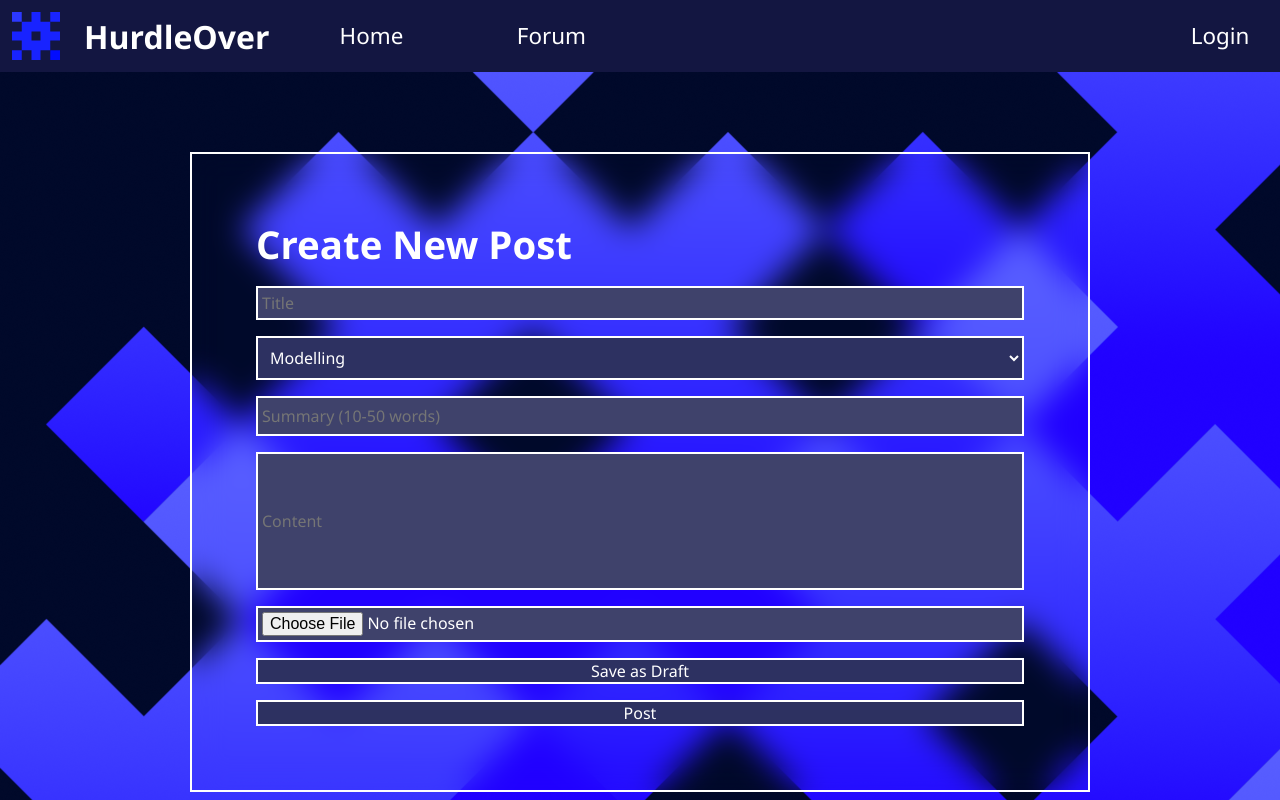
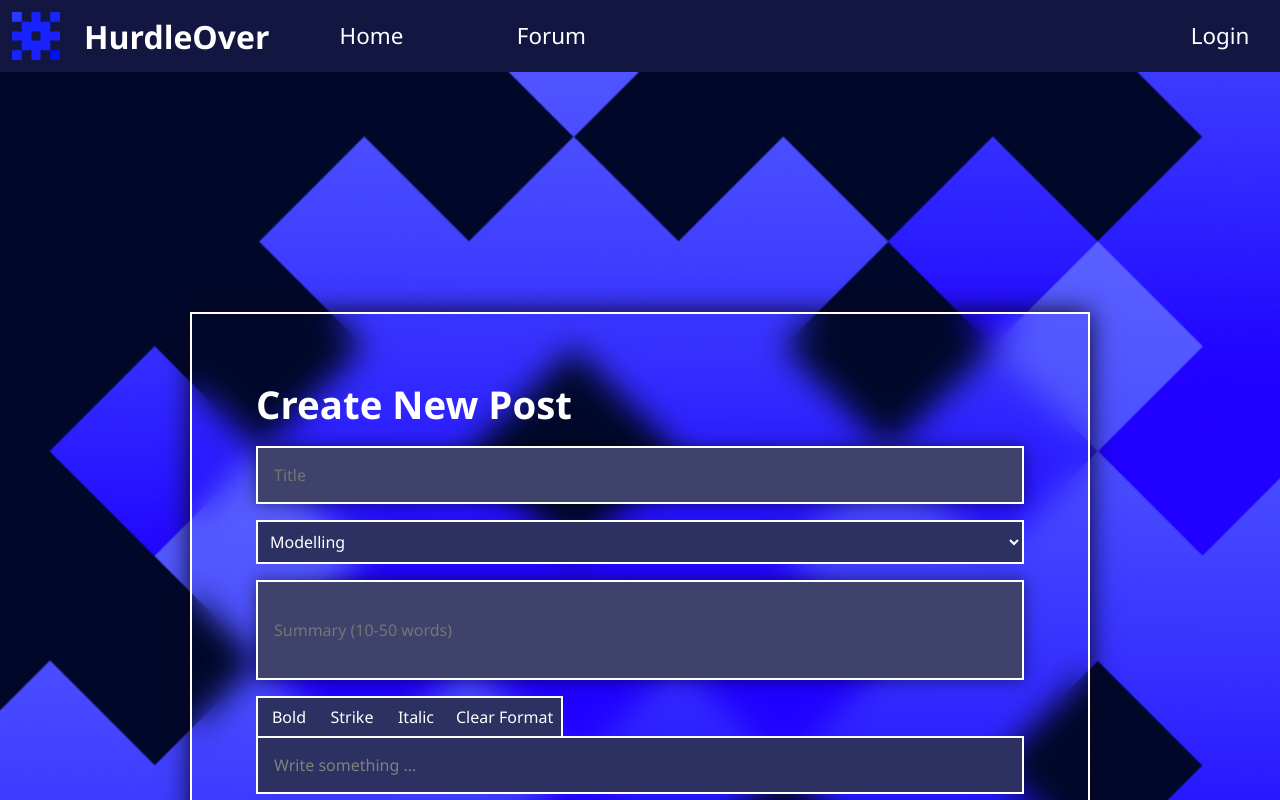
Before and after one commit to undefinedpatient/hurdleOver, a React (Vite) app in the folder frontend/: page /createpost in a window 1280 px wide. Shown: the top 800 px of the page. Built offline with nearby package versions, Linux system fonts and the light colour scheme; no server answers.

Commit message:
Add Tiptap editor

```diff
--- a/frontend/package.json
+++ b/frontend/package.json
@@ -10,6 +10,11 @@
     "preview": "vite preview"
   },
   "dependencies": {
+    "@tiptap/cli": "^1.1.12",
+    "@tiptap/core": "^2.12.0",
+    "@tiptap/extension-placeholder": "^2.12.0",
+    "@tiptap/react": "^2.12.0",
+    "@tiptap/starter-kit": "^2.12.0",
     "react": "^19.1.0",
     "react-dom": "^19.1.0",
     "react-router": "^7.6.1",
--- /dev/null
+++ b/frontend/src/components/Tiptap.jsx
@@ -0,0 +1,51 @@
+// src/Tiptap.tsx
+import { useEditor, EditorContent, FloatingMenu, BubbleMenu } from '@tiptap/react';
+import Placeholder from "@tiptap/extension-placeholder";
+
+import StarterKit from "@tiptap/starter-kit";
+import "../styles/tiptap.css"
+
+export default function Tiptap(){
+    const editor = useEditor({
+    extensions: [
+            StarterKit,
+            Placeholder.configure({
+                placeholder: 'Write something …',
+            })
+        ]
+    });
+    function onBoldClick(event){
+        event.preventDefault();
+        editor.chain().focus().toggleBold().run();
+    }
+    function onItalicClick(event){
+        event.preventDefault();
+        editor.chain().focus().toggleItalic().run();
+    }
+    function onStrikeClick(event){
+        event.preventDefault();
+        editor.chain().focus().toggleStrike().run();
+    }
+    function onClearFormatClick(event){
+        event.preventDefault();
+        editor.chain().selectAll().unsetBold().unsetStrike().unsetItalic().run();
+    }
+
+
+
+
+    return (
+    <div className="editor">
+        <div className="buttonBar">
+            <button onClick={onBoldClick}>Bold</button>
+            <button onClick={onStrikeClick}>Strike</button>
+            <button onClick={onItalicClick}>Italic</button>
+            <button onClick={onClearFormatClick}>Clear Format</button>
+        </div>
+        <EditorContent editor={editor}/>
+
+    </div>
+    );
+}
+        // <FloatingMenu editor={editor}>This is the floating menu</FloatingMenu>
+        // <BubbleMenu editor={editor}>This is the bubble menu</BubbleMenu>
--- a/frontend/src/pages/CreatePostPage.jsx
+++ b/frontend/src/pages/CreatePostPage.jsx
@@ -1,8 +1,12 @@
 import Header from "./Header";
 import Footer from "./Footer";
+import Tiptap from "../components/Tiptap";
 import "../styles/createPostPage.css"
+import "../styles/tiptap.css"
 
 export default function CreatePostPage(){
+
+
     return (
         <>
             <Header/>
@@ -17,10 +21,12 @@ export default function CreatePostPage(){
                         <option value="option4">Animating</option>
                     </select>
                     <input type="text" id="summary" placeholder="Summary (10-50 words)"></input>
-                    <input type="text" id="content" placeholder="Content"></input>
+                    <Tiptap/>
                     <input type="file" accept="image/*"></input>
-                    <button type="submit">Save as Draft</button>
-                    <button type="submit">Post</button>
+                    <span className="buttonContainer">
+                        <button type="submit">Save as Draft</button>
+                        <button type="submit">Post</button>
+                    </span>
                 </form>
             </main>
             <Footer/>
--- a/frontend/src/pages/RegisterPage.jsx
+++ b/frontend/src/pages/RegisterPage.jsx
@@ -1,7 +1,9 @@
+import { useState } from "react";
+import { Link } from "react-router-dom";
+
 import "../styles/styles.css";
 import "../styles/authPage.css";
-import { useState } from "react";
-import { Link } from "react-router-dom";
+
 export default function RegisterPage(){
     // Local Variables
     const [username, setUsername] = useState('');
--- a/frontend/src/styles/createPostPage.css
+++ b/frontend/src/styles/createPostPage.css
@@ -3,28 +3,32 @@ main.createPostPage{
         justify-content: center;
         align-items: center;
     position: relative;
-    height: 100vh;
+    height: max-content;
     width: 100vw;
     background-color: rgb(67, 112, 151);
     background-image: url("../assets/background1.png");
+    background-size: cover;
     & form{
         position: relative;
         display: flex;
             flex-direction: column;
             justify-content: center;
             row-gap: 16px;
-
-        height: clamp(600px, 80vh ,900px);
+        margin: 240px 0;
+        height: clamp(600px, max-content ,max-content);
         width: 900px;
         padding: 64px;
         background-color: transparent;
         backdrop-filter: blur(16px);
+        box-shadow: 0px 0px 24px rgb(10, 6, 32);
         border: 2px solid white;
         & input{
             background-color: var(--layer05);
             border: 2px solid white;
             outline: none;
-            padding: 4px;
+            box-shadow: 0px 0px 16px rgba(0, 0, 0, 0.5);
+            padding: 16px;
+
             /* Summary */
             &:nth-child(4){
                 height: 100px;
@@ -41,10 +45,26 @@ main.createPostPage{
             background-color: var(--layer04);
             padding: 8px;
             border: 2px solid white;
+            &:focus{
+                border: 2px solid rgb(255, 255, 255, 0.5);
+            }
         }
-        & button{
+        & .buttonContainer{
+            position: relative;
+            display: flex;
+                flex-direction: row;
+                justify-content: space-around;
+                column-gap: 64px;
+        }
+        & span>button{
+            flex: 1;
             background-color: var(--layer04);
             border: 2px solid white;
+            min-width: 64px;
+            padding: 8px;
+            &:hover{
+                filter: invert(100%);
+            }
         }
 
     }
--- /dev/null
+++ b/frontend/src/styles/tiptap.css
@@ -0,0 +1,43 @@
+div.editor{
+
+    div.tiptap {
+        position: relative;
+        background-color: var(--layer04);
+        padding: 16px;
+        outline: none;
+        height: min-content;
+        border: 2px solid white;
+        p.is-editor-empty:first-child::before {
+            color: gray;
+            content: attr(data-placeholder);
+            float: left;
+            height: 0;
+            pointer-events: none;
+        }
+            &:focus{
+        border: 2px solid rgb(255, 255, 255, 0.5);
+    }
+    }
+    div.buttonBar{
+        & button{
+            background-color: var(--layer04);
+            min-width: 64px;
+            padding: 8px;
+            border: 0px solid white;
+                border-width: 2px 0px 0px;
+            &:hover{
+                filter: invert(100%);
+            }
+            &:nth-child(1){
+                border: 0px solid white;
+                    border-width: 2px 0px 0px 2px;
+            }
+            &:nth-last-child(1){
+                border: 0px solid white;
+                    border-width: 2px 2px 0px 0px;
+            }
+        }
+
+    }
+
+}
```
Also changed, not shown: frontend/src/pages/ForumPage.jsx (+5 -3 lines), 1 other file (tests, documents, lock files or other folders).
